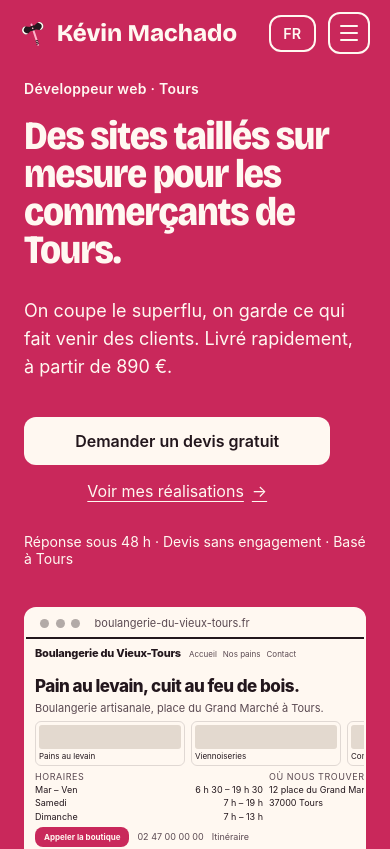
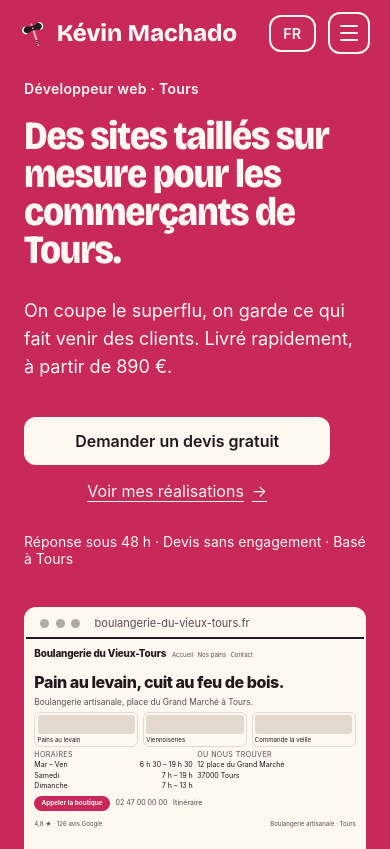
Before and after one commit to JevinFC/Portfolio, a React (Vite) app: page / in a window 390 px wide. Shown: the top 849 px of the page. Built offline with nearby package versions, Linux system fonts and the light colour scheme.

Commit message:
style: update HeroCut styles for improved layout and responsiveness; adjust font sizes and paddings

```diff
--- a/src/components/HeroCut/HeroCut.scss
+++ b/src/components/HeroCut/HeroCut.scss
@@ -3,14 +3,16 @@
 
   position: relative;
   overflow: hidden;
-  height: 100%;
+  height: auto;
+  min-height: 38em;
   display: flex;
   flex-direction: column;
-  gap: 6px;
-  padding: 10px 12px;
+  gap: 0.7em;
+  padding: 1.1em 1.3em;
   box-sizing: border-box;
   font-family: "Comic Neue", "Comic Sans MS", cursive;
-  font-size: 9px;
+  font-size: 7.5px;
+  font-size: clamp(6px, 1.9cqw, 11px);
   line-height: 1.25;
   color: #eaf3ff;
   background-color: #123f6d;
@@ -25,13 +27,13 @@
 .hc-head {
   display: flex;
   align-items: baseline;
-  gap: 8px;
+  gap: 0.9em;
   flex-wrap: wrap;
 }
 
 .hc-name {
   font-weight: 700;
-  font-size: 11px;
+  font-size: 1.3em;
   color: #ffd400;
   text-shadow: 1.5px 1.5px 0 #7a0000, 3px 3px 0 rgba(0, 0, 0, 0.3);
   transition: color calc(420ms * var(--hc-speed)) ease,
@@ -40,9 +42,9 @@
 
 .hc-menu {
   display: flex;
-  gap: 6px;
+  gap: 0.7em;
   flex-wrap: wrap;
-  font-size: 8px;
+  font-size: 0.95em;
 
   span {
     color: #7fe0ff;
@@ -55,13 +57,13 @@
 
   .extra {
     overflow: hidden;
-    max-width: 60px;
+    max-width: 8em;
   }
 }
 
 .hc-title {
   margin: 0;
-  font-size: 14px;
+  font-size: 1.7em;
   font-weight: 700;
   text-align: center;
   color: #ff4d4d;
@@ -72,7 +74,7 @@
 
 .hc-lead {
   margin: 0;
-  font-size: 9px;
+  font-size: 1.1em;
   text-align: center;
   color: #cfe3ff;
   transition: color calc(420ms * var(--hc-speed)) ease;
@@ -81,7 +83,7 @@
 .hc-marquee {
   overflow: hidden;
   white-space: nowrap;
-  padding: 1px 0;
+  padding: 0.15em 0;
   background: #ff2d00;
   border: 2px ridge #ffd400;
 
@@ -103,7 +105,7 @@
 }
 
 .hc-promo {
-  padding: 2px 4px;
+  padding: 0.25em 0.5em;
   text-align: center;
   font-weight: 700;
   background: #00b300;
@@ -115,26 +117,26 @@
   display: flex;
   align-items: center;
   justify-content: space-between;
-  gap: 6px;
-  padding: 6px 4px;
+  gap: 0.7em;
+  padding: 0.7em 0.5em;
   background: #6b6b6b;
   border: 3px inset #c0c0c0;
 }
 
 .hc-carousel-label {
-  font-size: 8px;
+  font-size: 0.95em;
   color: #eaf3ff;
 }
 
 .hc-arrow {
-  padding: 0 4px;
+  padding: 0 0.5em;
   color: #000;
   background: #c0c0c0;
   border: 2px outset #c0c0c0;
 }
 
 .hc-ad {
-  padding: 3px;
+  padding: 0.4em;
   text-align: center;
   font-weight: 700;
   border: 3px dashed #ff2d00;
@@ -143,10 +145,10 @@
 }
 
 .hc-counter {
-  padding: 1px 3px;
+  padding: 0.15em 0.4em;
   text-align: center;
   font-family: "Courier New", Courier, monospace;
-  font-size: 8px;
+  font-size: 0.95em;
   color: #9fe8ff;
   border: 1px solid #7fe0ff;
 }
@@ -154,7 +156,7 @@
 .hc-cards,
 .hc-cols {
   display: flex;
-  gap: 6px;
+  gap: 0.7em;
   overflow: hidden;
   max-height: 0;
   opacity: 0;
@@ -168,21 +170,21 @@
   min-width: 0;
   display: flex;
   flex-direction: column;
-  gap: 3px;
-  padding: 3px;
+  gap: 0.35em;
+  padding: 0.35em;
   border: 1px solid transparent;
   border-radius: 6px;
 }
 
 .hc-thumb {
   display: block;
-  height: 24px;
+  height: 2.9em;
   background: #e3d9cf;
   border-radius: 3px;
 }
 
 .hc-card-label {
-  font-size: 8px;
+  font-size: 0.95em;
   line-height: 1.2;
 }
 
@@ -191,34 +193,34 @@
   min-width: 0;
   display: flex;
   flex-direction: column;
-  gap: 2px;
+  gap: 0.25em;
 }
 
 .hc-col-label {
-  font-size: 9px;
+  font-size: 1.1em;
   letter-spacing: 0.06em;
 }
 
 .hc-row {
   display: flex;
   justify-content: space-between;
-  gap: 6px;
-  font-size: 9px;
+  gap: 0.7em;
+  font-size: 1.1em;
 }
 
 .hc-addr {
-  font-size: 9px;
+  font-size: 1.1em;
 }
 
 .hc-actions {
   display: flex;
   align-items: center;
-  gap: 8px;
+  gap: 0.9em;
   flex-wrap: wrap;
 }
 
 .hc-call {
-  padding: 3px 6px;
+  padding: 0.35em 0.7em;
   font-weight: 700;
   background: #0000ee;
   color: #ffff00;
@@ -233,25 +235,25 @@
 
 .hc-phone,
 .hc-itinerary {
-  font-size: 9px;
+  font-size: 1.1em;
   transition: color calc(420ms * var(--hc-speed)) ease;
 }
 
 .hc-foot {
   display: flex;
   justify-content: space-between;
-  gap: 8px;
-  font-size: 8px;
+  gap: 0.9em;
+  font-size: 0.95em;
   transition: color calc(420ms * var(--hc-speed)) ease;
 }
 
 .hc-works {
   position: absolute;
   top: 34%;
-  right: -6px;
-  padding: 2px 6px;
+  right: -0.7em;
+  padding: 0.25em 0.7em;
   font-weight: 700;
-  font-size: 8px;
+  font-size: 0.95em;
   background: #ffd400;
   color: #7a0000;
   border: 2px solid #7a0000;
@@ -260,10 +262,10 @@
 
 .hc-chat {
   position: absolute;
-  right: 8px;
-  bottom: 26px;
-  padding: 3px 6px;
-  font-size: 8px;
+  right: 0.9em;
+  bottom: 3.2em;
+  padding: 0.35em 0.7em;
+  font-size: 0.95em;
   font-weight: 700;
   background: #00b300;
   color: #ffff00;
@@ -272,17 +274,17 @@
 
 .hc-popup {
   position: absolute;
-  top: 44%;
+  top: 40%;
   left: 50%;
   transform: translate(-50%, 0);
   display: flex;
   flex-direction: column;
   align-items: center;
-  gap: 4px;
-  padding: 8px 12px;
+  gap: 0.5em;
+  padding: 0.9em 1.4em;
   text-align: center;
   font-weight: 700;
-  font-size: 9px;
+  font-size: 1.1em;
   background: #ffff99;
   color: #b30000;
   border: 4px ridge #ff2d00;
@@ -295,7 +297,7 @@
 }
 
 .hc-popup-button {
-  padding: 2px 6px;
+  padding: 0.25em 0.7em;
   background: #ff2d00;
   color: #ffff00;
 }
@@ -308,9 +310,9 @@
   display: flex;
   align-items: center;
   justify-content: space-between;
-  gap: 6px;
-  padding: 4px 6px;
-  font-size: 8px;
+  gap: 0.7em;
+  padding: 0.5em 0.7em;
+  font-size: 0.95em;
   background: #2b2b2b;
   color: #fff;
   border-top: 2px solid #888;
@@ -318,7 +320,7 @@
 
 .hc-cookie-button {
   flex-shrink: 0;
-  padding: 1px 5px;
+  padding: 0.15em 0.6em;
   font-weight: 700;
   background: #00b300;
   border: 2px outset #7bff7b;
@@ -351,7 +353,7 @@
 
 .junk.flow {
   overflow: hidden;
-  max-height: 90px;
+  max-height: 11em;
 }
 
 .blade {
@@ -380,7 +382,7 @@
   font-family: var(--font-body);
 
   .hc-name {
-    font-size: 13px;
+    font-size: 1.55em;
     font-weight: 800;
     letter-spacing: -0.02em;
     color: var(--color-ink);
@@ -398,7 +400,7 @@
   }
 
   .hc-title {
-    font-size: 21px;
+    font-size: 2.5em;
     font-weight: 800;
     letter-spacing: -0.03em;
     text-align: left;
@@ -407,7 +409,7 @@
   }
 
   .hc-lead {
-    font-size: 11px;
+    font-size: 1.3em;
     text-align: left;
     color: var(--color-ink-soft);
   }
@@ -417,7 +419,7 @@
     color: var(--color-surface);
     border: 0 solid transparent;
     border-radius: 8px;
-    padding: 5px 9px;
+    padding: 0.6em 1.1em;
     text-decoration: none;
   }
 
@@ -429,7 +431,7 @@
 
   .hc-cards,
   .hc-cols {
-    max-height: 130px;
+    max-height: 16em;
     opacity: 1;
   }
 
@@ -463,68 +465,29 @@
   .hc-carousel,
   .hc-ad,
   .hc-counter {
-    transform: translateY(130px) rotate(4deg);
+    transform: translateY(16em) rotate(4deg);
   }
 
   .hc-cookie {
-    transform: translateY(130px) rotate(-3deg);
+    transform: translateY(16em) rotate(-3deg);
   }
 
   .hc-popup {
-    transform: translate(-50%, 130px) rotate(5deg);
+    transform: translate(-50%, 16em) rotate(5deg);
     box-shadow: none;
   }
 
   .hc-chat {
-    transform: translateY(130px) rotate(6deg);
+    transform: translateY(16em) rotate(6deg);
   }
 
   .hc-works {
-    transform: translateY(130px) rotate(-22deg);
+    transform: translateY(16em) rotate(-22deg);
   }
 
   .hc-marquee span,
   .blink {
     animation: none;
-  }
-}
-
-@media (max-width: 900px) {
-  .hero-cut {
-    font-size: 10px;
-  }
-
-  .hc-name {
-    font-size: 12px;
-  }
-
-  .hero-cut.cut .hc-name {
-    font-size: 14px;
-  }
-
-  .hero-cut.cut .hc-title {
-    font-size: 23px;
-  }
-}
-
-@media (max-width: 480px) {
-  .hero-cut {
-    gap: 5px;
-    padding: 8px 9px;
-    font-size: 8px;
-  }
-
-  .hc-title {
-    font-size: 12px;
-  }
-
-  .hero-cut.cut .hc-title {
-    font-size: 17px;
-  }
-
-  .hc-name,
-  .hero-cut.cut .hc-name {
-    font-size: 11px;
   }
 }
 
--- a/src/components/hero/hero.scss
+++ b/src/components/hero/hero.scss
@@ -136,7 +136,8 @@
   }
 
   .browserFrameBody {
-    min-height: 300px;
+    aspect-ratio: auto;
+    container-type: inline-size;
   }
 }
 
```
